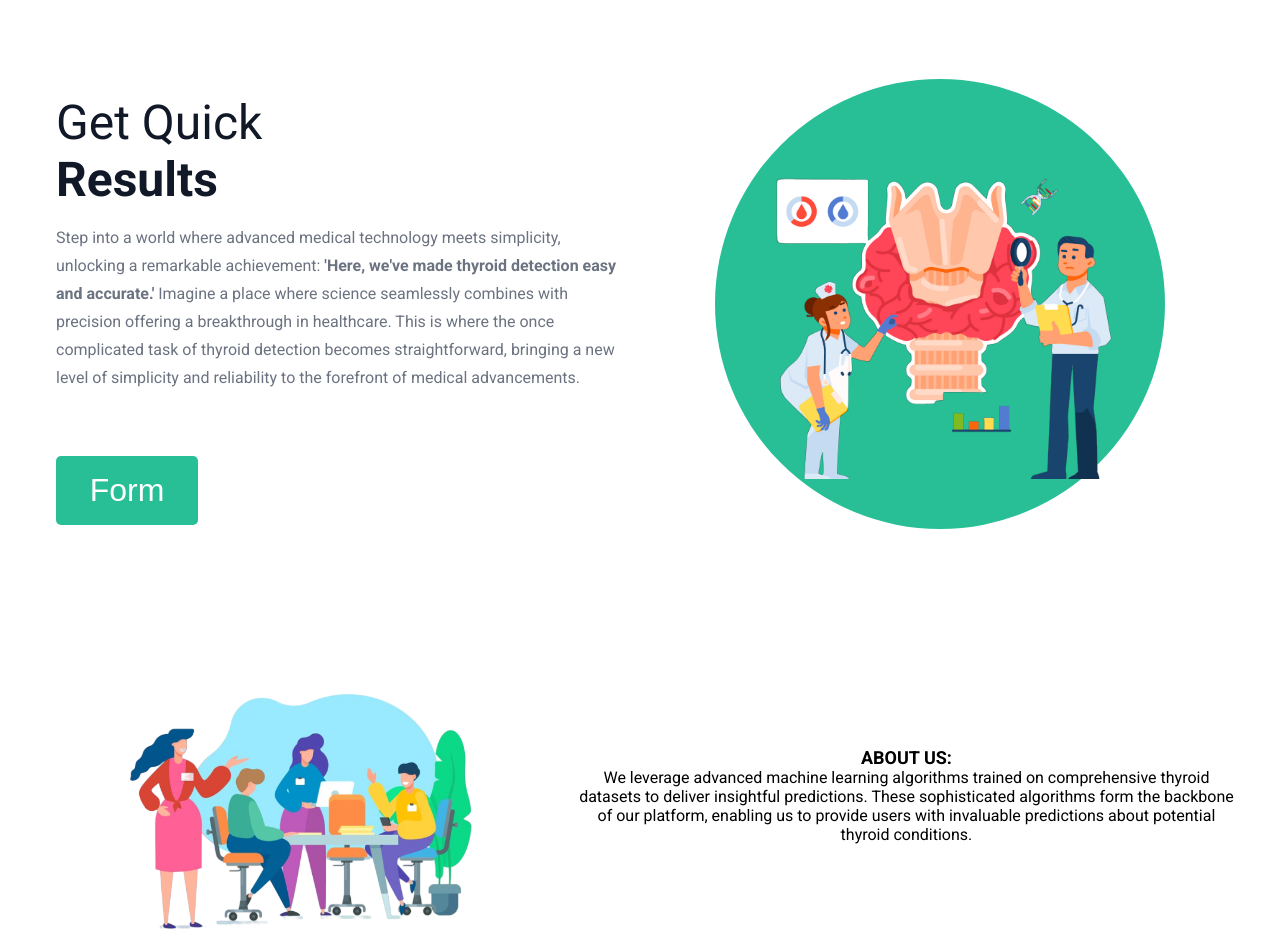
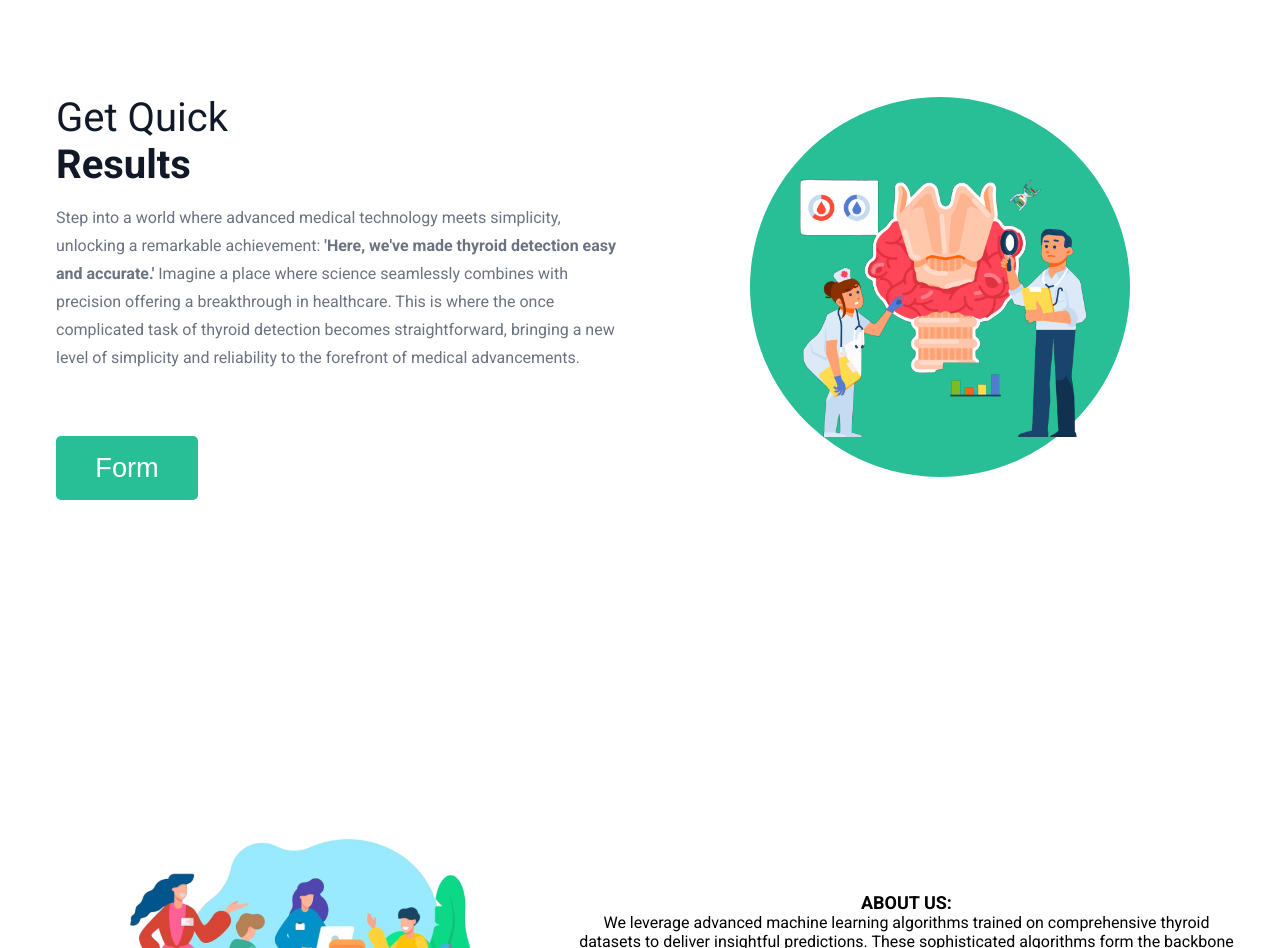
Before and after one commit to Durga-prasad-1/G63ps, a React (Create React App) app in the folder Frontend/: page / in a window 1280 px wide. Shown: the part 84-1032 px from the top of the page. Built offline with nearby package versions, Linux system fonts and the light colour scheme.

Commit message:
updated some responsive site

```diff
--- a/Frontend/src/components/forms/Form.jsx
+++ b/Frontend/src/components/forms/Form.jsx
@@ -9,8 +9,7 @@ import Gender from "./Gender";
 
 
 function Form(props){
-    props.func(props.set);
-    console.log(props.set) // this is for navbar status
+
     let [formData, setFormData] = useState({
         Name:"",
         Age:"",
--- a/Frontend/src/components/home/Home.jsx
+++ b/Frontend/src/components/home/Home.jsx
@@ -30,6 +30,7 @@ function Home(props){
             </div>
         </header>
         </div>
+        <div className="aboutContainer">
             <div className="about" id="about">
                 <img src={about} alt="about" />
                 <p>
@@ -39,6 +40,7 @@ function Home(props){
 
             </div>
         </div>
+        </div>
 
         );
     }
--- a/Frontend/src/components/home/style_home.css
+++ b/Frontend/src/components/home/style_home.css
@@ -37,27 +37,6 @@ margin: auto;
 display: flex;
 flex-direction: column;
 }
-
-/* .nav {
-padding: 2rem 1rem;
-display: flex;
-align-items: center;
-justify-content: space-between;
-gap: 1rem;
-}
-
-.nav__logo {
-font-size: 1.5rem;
-font-weight: 600;
-color: var(--primary-color);
-}
-
-.nav__links {
-list-style: none;
-display: flex;
-align-items: center;
-gap: 70px;
-} */
 
 .link .bb {
 text-decoration: none;
@@ -114,11 +93,6 @@ width: 450px;
 background-color: var(--primary-color);
 border-radius: 100%;
 z-index: -1;
-}
-
-.image img {
-width: 100%;
-max-width: 475px;
 }
 
 .image__content {
@@ -210,6 +184,11 @@ text-decoration: none;
     background-color: var(--primary-color-dark);
     }
 /*about css */
+.aboutContainer{
+    min-height: 80vh;
+    display: grid;
+    place-content: center;
+}
 .about{
     max-width: 1200px;
     min-height: 30vh;
@@ -229,7 +208,41 @@ text-decoration: none;
     font-weight: bold;
     display: block;
 }
-@media (width < 900px) {
+@media screen and (min-width:1025px){
+    .container{
+        max-width: 1050px;
+    }
+    .image .span .img{
+        width: 300px;
+    }
+    .image__bg{
+        height: 380px;
+        width:380px;
+    }
+    .content h1 {
+        font-size: 2.5rem;
+    }
+    .header .form_button {
+        font-size: 1.7rem;
+    }
+    .about{
+        max-width:1025px;
+    }
+}
+@media screen and (min-width: 1200px) {
+    .container {
+        min-height: 75vh;
+        max-width: 1200px;
+        margin: auto;
+        display: flex;
+        flex-direction: column;
+        }
+        .about{
+            max-width:1200px;
+        }
+}
+
+@media screen and (max-width : 481px) {
 /* .nav__links {
     display: none;
 } */
```
Lines whose indentation alone changed are shown as unchanged.
